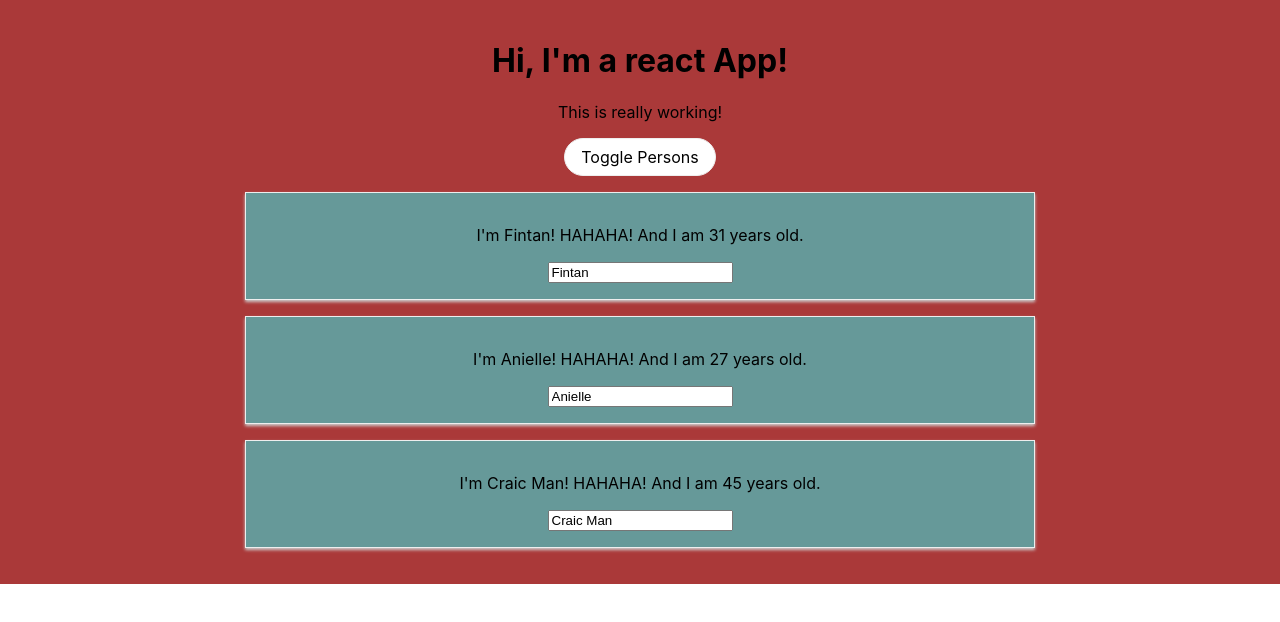
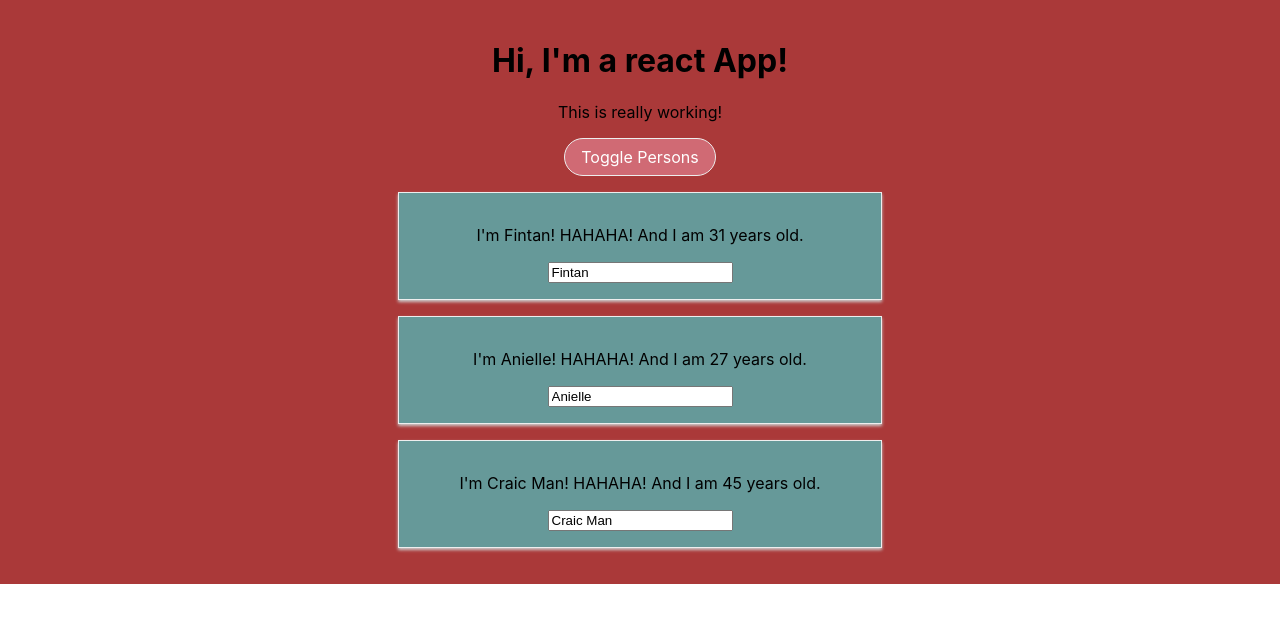
Before and after one commit to miyazakid/react-complete-guide, a React (Create React App) app: page / in a window 1280 px wide. Both pictures are taken after a click on the button "Toggle Persons". Shown: the top 622 px of the page. Built offline with nearby package versions, Linux system fonts and the light colour scheme.

Commit message:
Section 5 Lecture 73

```diff
--- a/package.json
+++ b/package.json
@@ -3,8 +3,10 @@
   "version": "0.1.0",
   "private": true,
   "dependencies": {
+    "emotion": "^10.0.14",
     "react": "^16.8.6",
     "react-dom": "^16.8.6",
+    "react-emotion": "^10.0.0",
     "react-scripts": "3.0.1"
   },
   "scripts": {
--- a/src/App.css
+++ /dev/null
@@ -1,5 +0,0 @@
-.App {
-  text-align: center;
-  background-color: #AA3939;
-  padding: 20px 10px 20px 10px;
-}
--- a/src/App.js
+++ b/src/App.js
@@ -1,6 +1,8 @@
 import React, { Component } from 'react';
-import './App.css';
+import styles from './App.module.css';
 import Person from './Person/Person';
+
+
 
 class App extends Component {
   state = {
@@ -42,16 +44,9 @@ class App extends Component {
   }
 
   render() {
-    const style = {
-      backgroundColor: 'white',
-      font: 'inherit',
-      border: '1px solid #eee',
-      borderRadius: '50px',
-      padding: '8px 16px 8px 16px',
-      cursor: 'pointer'
-    };
+    let persons = null;
 
-    let persons = null;
+    let btnClass = '';
 
     if (this.state.showPersons) {
       persons = (
@@ -63,17 +58,27 @@ class App extends Component {
               age={person.age}
               key={person.id}
               changed={(event) => this.nameChangeHandler(event, person.id)}/>
-          })}
+          } )}
         </div>
       );
+
+      btnClass = styles.Red;
+    }
+
+    const classes =[];
+    if (this.state.persons.length <= 2) {
+      classes.push( styles.red ); //classes = ['red']
+    }
+    if (this.state.persons.length <= 1) {
+      classes.push( styles.bold ); //classes = ['red', 'bold']
     }
 
     return (
-      <div className="App">
+      <div className={styles.App}>
         <h1>Hi, I'm a react App!</h1>
-        <p>This is really working!</p>
+        <p className={classes.join(' ')}>This is really working!</p>
         <button
-          style={style}
+          className={btnClass}
           onClick={this.togglePersonsHandler}>Toggle Persons</button>
         {persons}
       </div>
--- /dev/null
+++ b/src/App.module.css
@@ -0,0 +1,37 @@
+.App {
+  text-align: center;
+  background-color: #AA3939;
+  padding: 20px 10px 20px 10px;
+}
+
+.red {
+  color: red;
+}
+
+.bold {
+  font-weight: bold;
+}
+
+.App button  {
+  background-color: #669999;
+  color: white;
+  font: inherit;
+  border: 1px solid #eee;
+  border-radius: 50px;
+  padding: 8px 16px 8px 16px;
+  cursor: pointer;
+}
+
+.App button:hover {
+  background-color: lightgreen;
+  color: black;
+}
+
+.App button.Red {
+  background-color: #D06A74;
+}
+
+.App button.Red:hover {
+  background-color: salmon;
+  color: black;
+}
--- a/src/Person/Person.js
+++ b/src/Person/Person.js
@@ -1,9 +1,10 @@
 import React from 'react';
-import './Person.css';
+import styles from './Person.module.css';
+
 
 const person = (props) => {
   return (
-    <div className="Person">
+    <div className={styles.Person}>
       <p onClick={props.click}>I'm {props.name}! HAHAHA! And I am {props.age} years old.</p>
       <p>{props.children}</p>
       <input type="text" onChange={props.changed} value={props.name}/>
--- a/src/Person/Person.css
+++ b/src/Person/Person.module.css
@@ -12,3 +12,9 @@
 .Person:hover {
   background-color: #407F7F;
 }
+
+@media (min-width: 600px) {
+  .Person {
+      width: 450px;
+  }
+}
```
Also changed, not shown: 1 other file (tests, documents, lock files or other folders).
